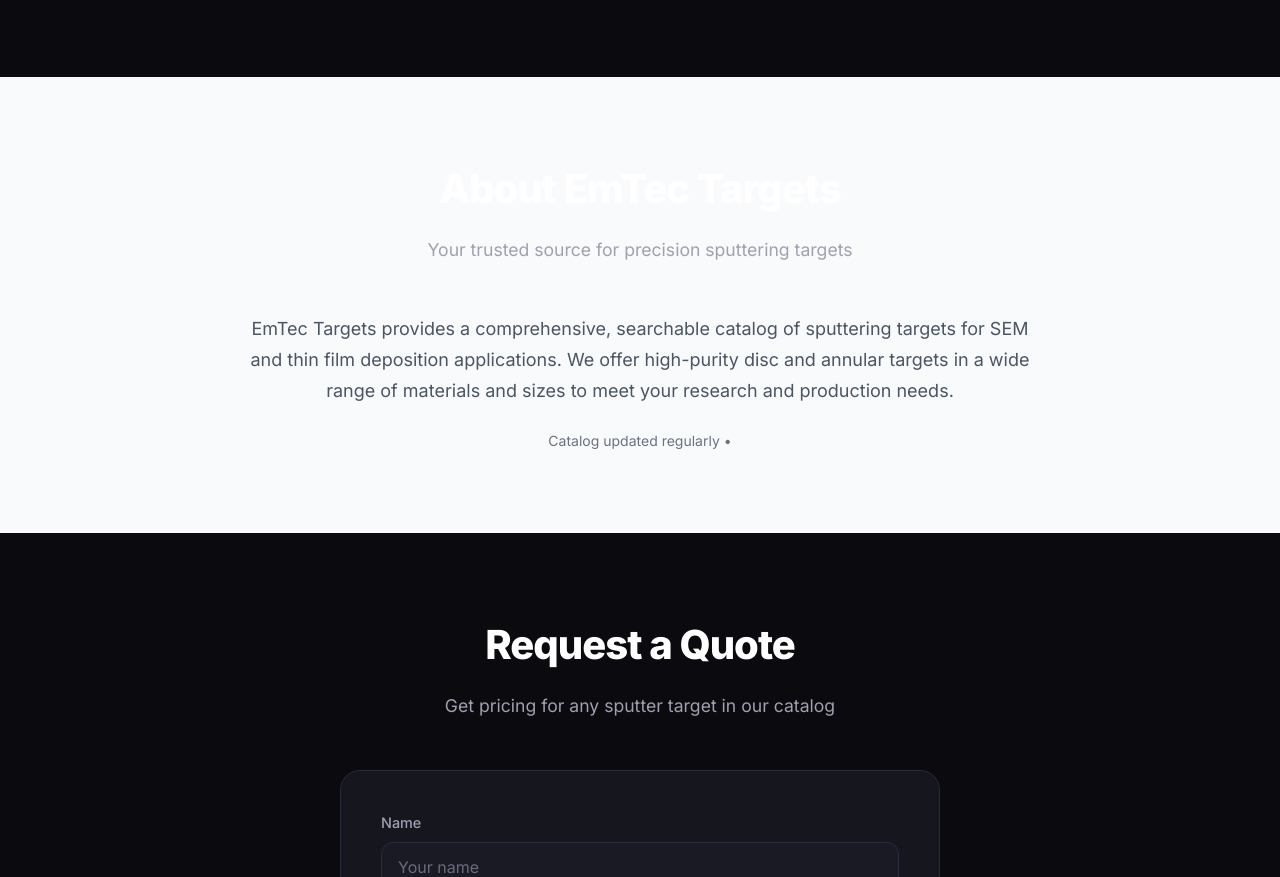
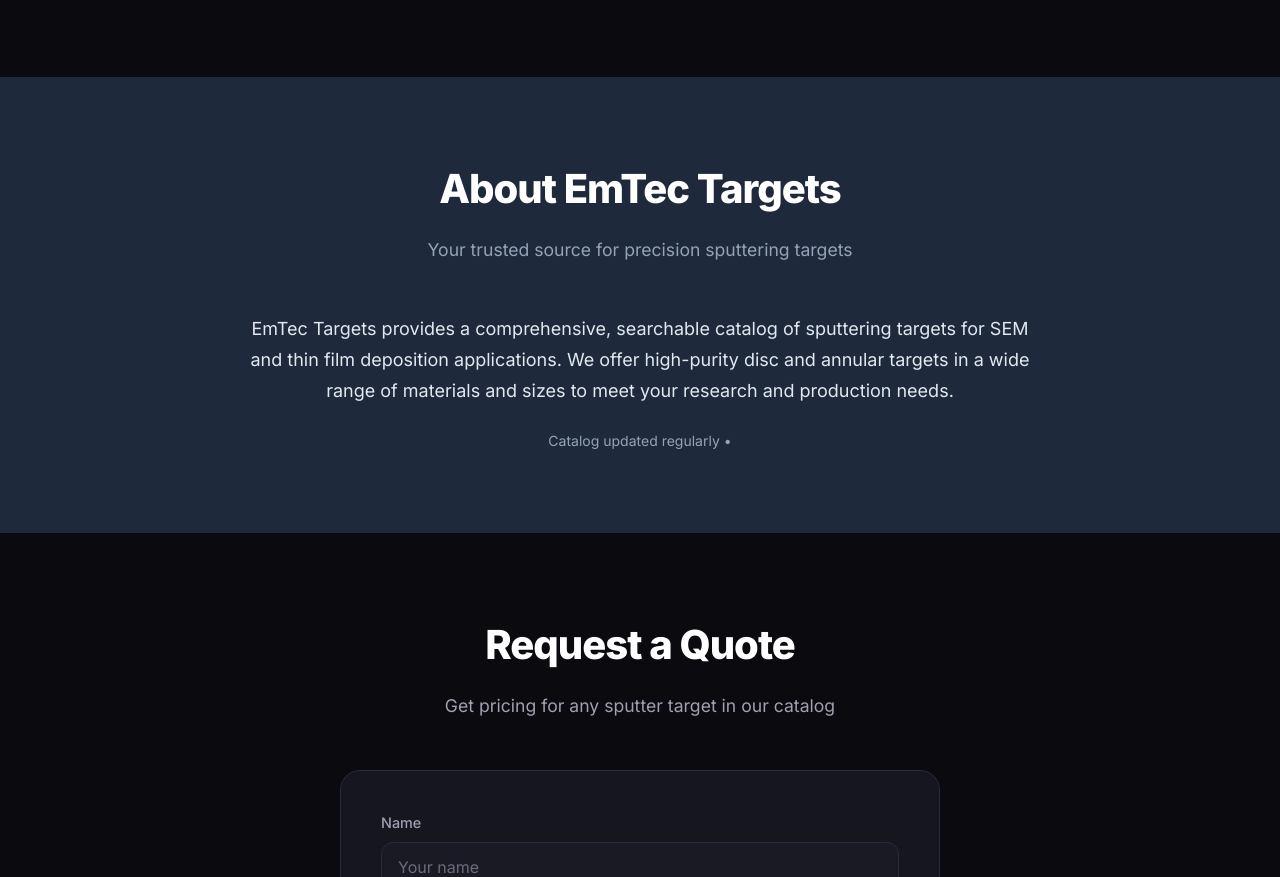
Before and after one commit to FifthBoston/emtec-targets, a website: page public/index.html in a window 1280 px wide. Shown: the part 2082-2959 px from the top of the page. Drawn offline with Linux system fonts and the light colour scheme; no server answers.

Commit message:
Fix About section contrast - dark background with white text

```diff
--- a/public/index.html
+++ b/public/index.html
@@ -325,17 +325,17 @@
     </section>
 
     <!-- About Section -->
-    <section id="about" class="about-section" style="padding: 80px 0; background: #f8fafc;">
+    <section id="about" class="about-section" style="padding: 80px 0; background: #1e293b;">
         <div class="container">
             <div class="section-header">
-                <h2>About EmTec Targets</h2>
-                <p>Your trusted source for precision sputtering targets</p>
+                <h2 style="color: #ffffff;">About EmTec Targets</h2>
+                <p style="color: #94a3b8;">Your trusted source for precision sputtering targets</p>
             </div>
             <div style="max-width: 800px; margin: 0 auto; text-align: center;">
-                <p style="font-size: 18px; color: #4b5563; line-height: 1.7; margin-bottom: 24px;">
+                <p style="font-size: 18px; color: #e2e8f0; line-height: 1.7; margin-bottom: 24px;">
                     EmTec Targets provides a comprehensive, searchable catalog of sputtering targets for SEM and thin film deposition applications. We offer high-purity disc and annular targets in a wide range of materials and sizes to meet your research and production needs.
                 </p>
-                <p style="font-size: 14px; color: #6b7280;">
+                <p style="font-size: 14px; color: #94a3b8;">
                     Catalog updated regularly • <span id="last-sync"></span>
                 </p>
             </div>
```
